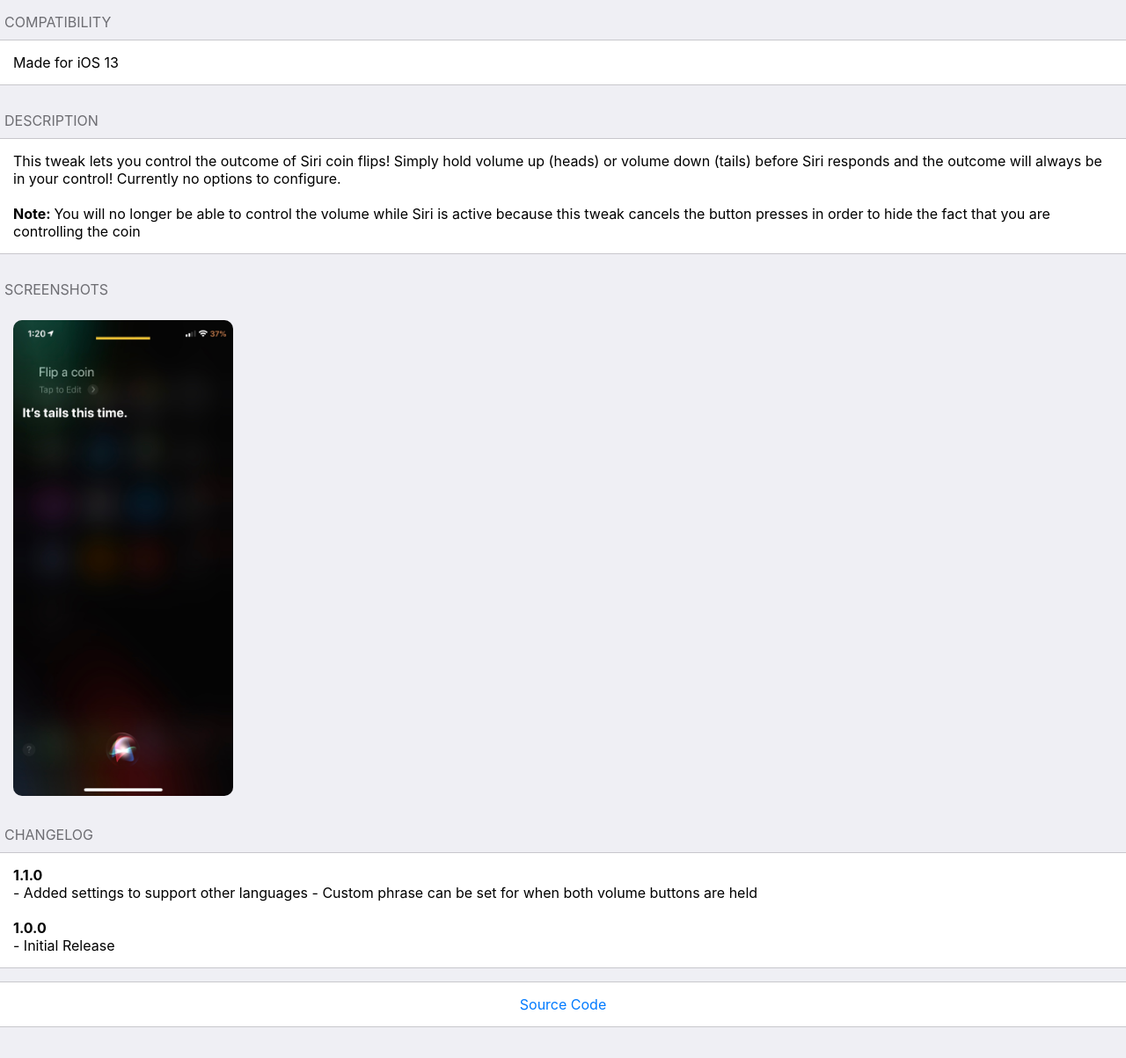
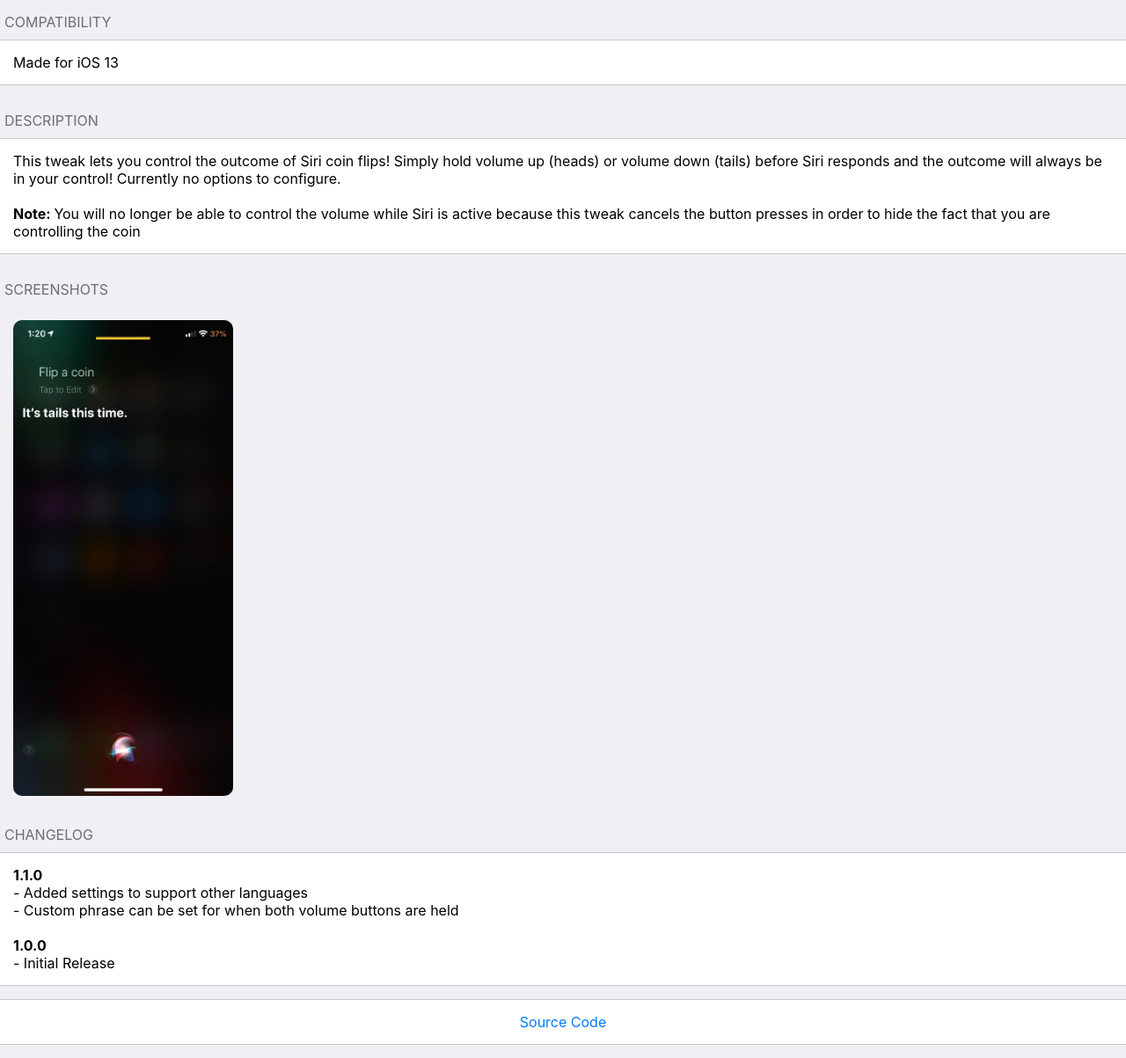
Before and after one commit to wrp1002/wrp1002.github.io, a plain HTML site: page depictions/SiriCoinControl/index.html in a window 1280 px wide. Shown: the whole page at 88% size. Drawn offline with Linux system fonts and the light colour scheme.

Commit message:
siricoincontrol index

```diff
--- a/depictions/SiriCoinControl/index.html
+++ b/depictions/SiriCoinControl/index.html
@@ -35,7 +35,7 @@
 				<ul>
 					<li>
 						<b>1.1.0</b><br>
-						- Added settings to support other languages
+						- Added settings to support other languages<br>
 						- Custom phrase can be set for when both volume buttons are held
 					</li>
 					<li>
```
Also changed, not shown: 4 other files.
